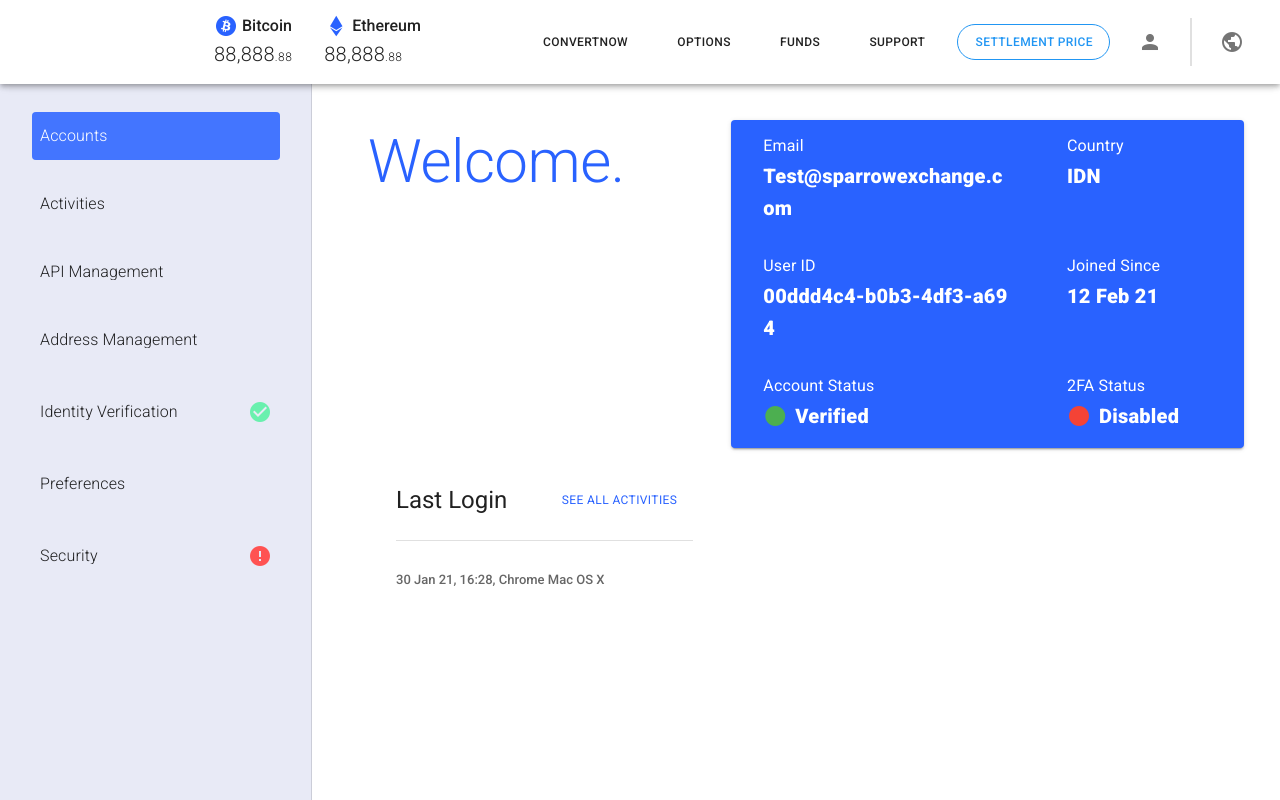
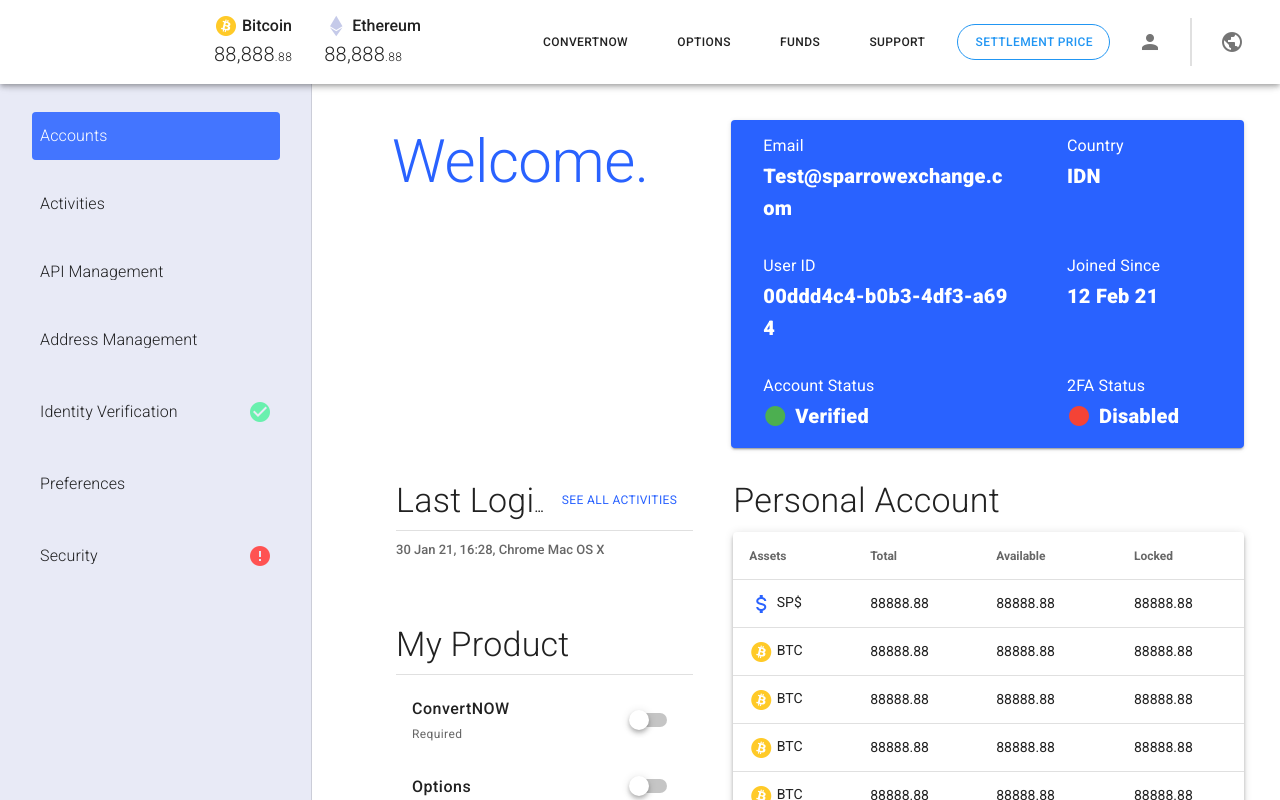
Before and after one commit to kekvin1868/gleegertest-test, a Vue app: page / in a window 1280 px wide. Shown: the top 800 px of the page. Built offline with nearby package versions, Linux system fonts and the light colour scheme.

Commit message:
finished main body

```diff
--- a/src/App.vue
+++ b/src/App.vue
@@ -12,7 +12,7 @@
 
       <div class="mx-4" align-content="center" name="bitcoin-area">
         <div md="4" class="my-0 py-0" name='bc-title-field'>
-          <v-icon color="#2962FF">mdi-bitcoin</v-icon>
+          <v-icon color="#FFCA28">mdi-bitcoin</v-icon>
           <span class="ml-1 font-weight-medium">Bitcoin</span>
         </div>
         <div md="4" class="my-0 py-0" name="bc-currency-field">
@@ -23,7 +23,7 @@
 
       <div class="mx-4" align-content="center" name="ethereum-area">
         <div md="4" class="my-0 py-0" name="eth-title-field">
-          <v-icon color="#2962FF">mdi-ethereum</v-icon>
+          <v-icon color="#C5CAE9">mdi-ethereum</v-icon>
           <span class="ml-1 font-weight-medium">Ethereum</span>
         </div>
         <div md="4" class="my-0 py-0" name="eth-currency-field">
--- a/src/components/MainBody.vue
+++ b/src/components/MainBody.vue
@@ -1,7 +1,7 @@
 <template>
   <v-container fluid>
     <v-row class="mx-3 my-3">
-      <v-col class="pl-8 pt-6" cols="5">
+      <v-col class="pl-14 pt-6" cols="5">
         <p
           style="color: #2962FF"
           class="text-h2 font-weight-normal"
@@ -122,11 +122,11 @@
 
     <v-container>
       <v-row class="mx-3">
-        <v-col class="pl-8" cols="5">
-          <v-list dense>
+        <v-col class="pl-8 mt-2" cols="5">
+          <v-list class="pt-0" dense>
             <v-list-item class="activity-list">
               <v-list-item-title>
-                <span class="text-h5">
+                <span class="font-weight-light text-h4">
                   Last Login
                 </span>
               </v-list-item-title>
@@ -151,6 +151,72 @@
               </v-list-item-subtitle>
             </v-list-item>
           </v-list>
+
+          <v-list class="my-12" dense>
+            <v-list-item class="activity-list">
+              <v-list-item-title>
+                <span class="font-weight-light text-h4">
+                  My Product
+                </span>
+              </v-list-item-title>
+            </v-list-item>
+
+            <v-list-item class="activity-list mb-1">
+              <v-divider></v-divider>
+            </v-list-item>
+
+            <v-list-item
+              v-for="(item, i) in products"
+              :key="i"
+            >
+              <v-row align="center" class="mx-1">
+                <v-col cols="9">
+                  <v-row>
+                    <v-col cols="12" class="pb-0">
+                      <span class="font-weight-medium text-body-1">
+                        {{ item.title }}
+                      </span>
+                    </v-col>
+
+                    <v-col cols="12" class="pt-0">
+                      <span class="text-caption text--secondary">
+                        {{ item.desc }}
+                      </span>
+                    </v-col>
+                  </v-row>
+                </v-col>
+                <v-col cols="3">
+                  <v-switch
+                    v-model="item.value"
+                  />
+                </v-col>
+              </v-row>
+            </v-list-item>
+          </v-list>
+        </v-col>
+
+        <v-col class="mt-2 pr-0" cols="7">
+          <div class="mb-3">
+            <span class="font-weight-light text-h4">
+              Personal Account
+            </span>
+          </div>
+
+          <v-data-table
+            :headers="coinHeaders"
+            :items="coins"
+            :item-per-page="5"
+            class="elevation-4"
+          >
+            <template v-slot:[`item.asset`]="{ item }">
+              <span>
+                <v-icon color="#2962FF" v-if="item.asset === 'SP$'">mdi-currency-usd</v-icon>
+                <v-icon color="#FFCA28" v-else-if="item.asset === 'BTC'">mdi-bitcoin</v-icon>
+                {{ item.asset }}
+              </span>
+            </template>
+          </v-data-table>
+
         </v-col>
       </v-row>
     </v-container>
@@ -162,7 +228,31 @@
   name: 'MainBody',
 
   data: () => ({
-    //
+    coinHeaders: [
+      { text: 'Assets', align: 'start', value: 'asset' },
+      { text: 'Total', align: 'start', value: 'total' },
+      { text: 'Available', align: 'start', value: 'available' },
+      { text: 'Locked', align: 'start', value: 'lock' },
+    ],
+    coins: [
+      { asset: 'SP$', total: 88888.88, available: 88888.88, lock: 88888.88 },
+      { asset: 'BTC', total: 88888.88, available: 88888.88, lock: 88888.88 },
+      { asset: 'BTC', total: 88888.88, available: 88888.88, lock: 88888.88 },
+      { asset: 'BTC', total: 88888.88, available: 88888.88, lock: 88888.88 },
+      { asset: 'BTC', total: 88888.88, available: 88888.88, lock: 88888.88 },
+      { asset: 'BTC', total: 88888.88, available: 88888.88, lock: 88888.88 },
+    ],
+    products: [
+      { title: 'ConvertNOW', desc: 'Required', value: 0 },
+      { title: 'Options', desc: '', value: 0 },
+      { title: 'Structured Products', desc: 'To change status please contact your Relationship Manager.', value: 0 },
+    ],
   }),
 };
 </script>
+
+<style scoped>
+.v-list-item.activity-list {
+  min-height: 20px;
+}
+</style>
```
Also changed, not shown: src/assets/sparrow.png (deleted).
